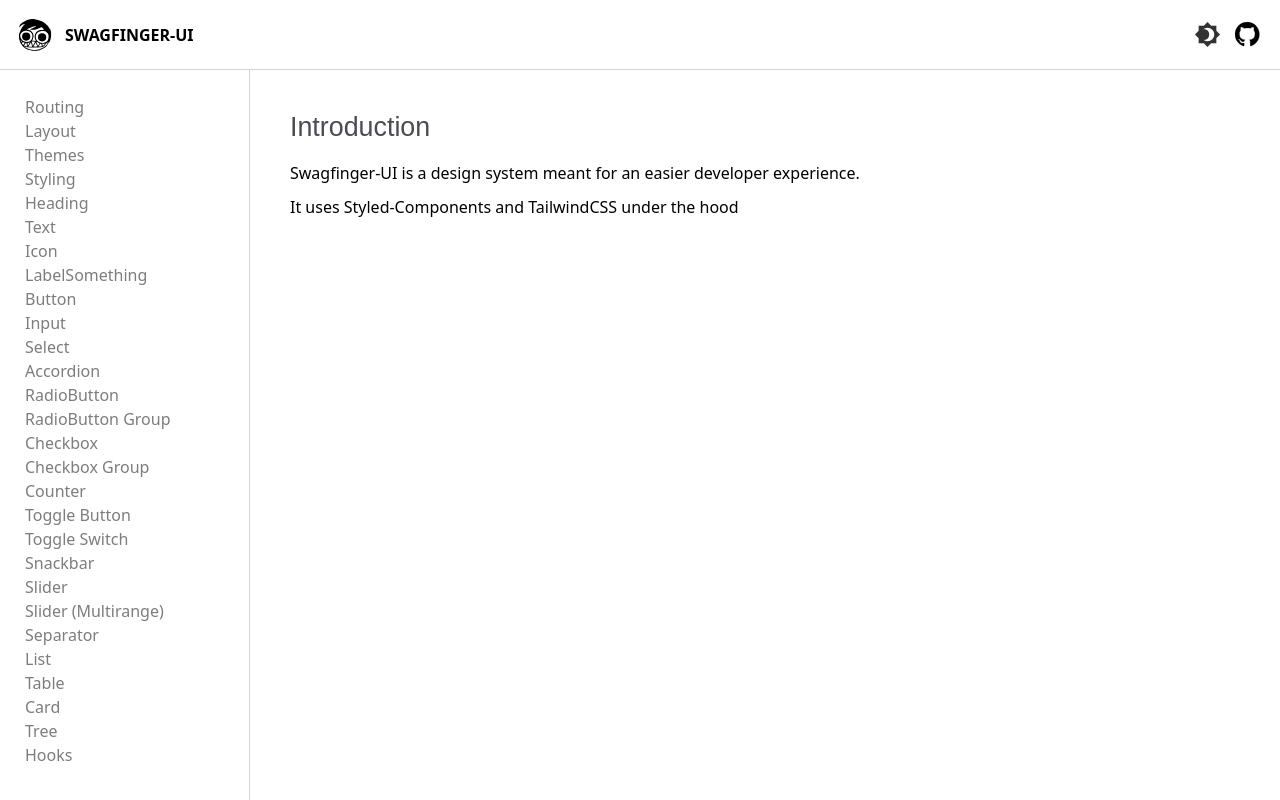
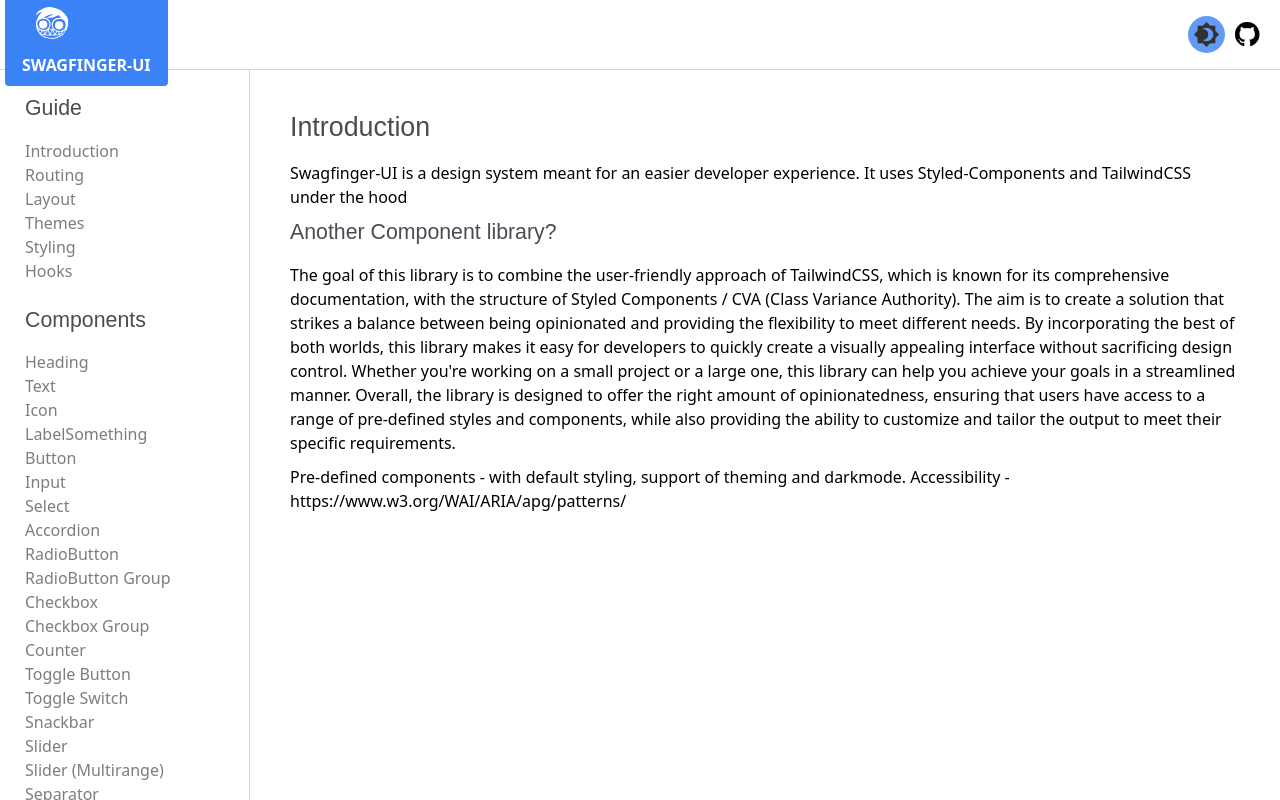
Before and after one commit to clarklindev/fightclubUI, a React (Vite) app: page / in a window 1280 px wide. Built offline with nearby package versions, Linux system fonts and the light colour scheme.

Commit message:
basic button with clsx, cva, tailwindcss, styledcomponents, typescript

```diff
--- a/package.json
+++ b/package.json
@@ -12,6 +12,7 @@
   },
   "dependencies": {
     "class-variance-authority": "^0.5.2",
+    "clsx": "^1.2.1",
     "postcss-cli": "^10.1.0",
     "react": "^18.2.0",
     "react-dom": "^18.2.0",
--- a/src/components/Button/example/index.jsx
+++ b/src/components/Button/example/index.jsx
@@ -1,21 +1,25 @@
+import React from 'react'
 
-import React from 'react';
+import ButtonContainedExample from './ButtonContainedExample'
+import ButtonOutlinedExample from './ButtonOutlinedExample'
+import ButtonTextExample from './ButtonTextExample'
+import ButtonIconExample from './ButtonIconExample'
+import ButtonWithLabelSomethingExample from './ButtonWithLabelSomethingExample'
 
-import ButtonContainedExample from './ButtonContainedExample';
-import ButtonOutlinedExample from './ButtonOutlinedExample';
-import ButtonTextExample from './ButtonTextExample';
-import ButtonIconExample from './ButtonIconExample';
-import ButtonWithLabelSomethingExample from './ButtonWithLabelSomethingExample';
+import Button from '../index'
 
-import Heading from '../../Heading';
-import Layout from '../../Layout';
+import Heading from '../../Heading'
+import Layout from '../../Layout'
 
-const ButtonExample = ()=>{
+const ButtonExample = () => {
   return (
     <>
-      <Heading variation='h4'>Button</Heading>
+      <Heading variation="h4">Button</Heading>
+      <Button tw="bg-red-500 hover:bg-red-600" intent="primary" size="medium">
+        Click me
+      </Button>
 
-      <Layout variation="block">
+      {/* <Layout variation="block">
         <Heading variation='h5'>Contained button</Heading>
         <ButtonContainedExample />
       </Layout>
@@ -38,9 +42,9 @@
       <Layout variation="block">
         <Heading variation='h5'>Button+LabelSomething button</Heading>
         <ButtonWithLabelSomethingExample />
-      </Layout>
+      </Layout> */}
     </>
-  );
+  )
 }
 
-export default ButtonExample;
+export default ButtonExample
--- a/src/components/Button/index.tsx
+++ b/src/components/Button/index.tsx
@@ -1,89 +1,72 @@
-import React from 'react';
+import styled from 'styled-components'
+import { cva } from 'class-variance-authority'
+import clsx from 'clsx'
 
-import styled from 'styled-components';
-import { ThemeType } from '../../themes/DefaultTheme';
+const button = cva(
+  ['font-semibold', 'border', 'rounded', 'focus:outline-none', 'focus:ring'],
+  {
+    variants: {
+      intent: {
+        primary: [
+          'bg-blue-500',
+          'text-white',
+          'border-transparent',
+          'hover:bg-blue-600',
+        ],
+        secondary: [
+          'bg-white',
+          'text-gray-800',
+          'border-gray-400',
+          'hover:bg-gray-100',
+        ],
+      },
+      size: {
+        small: ['text-sm', 'py-1', 'px-2'],
+        medium: ['text-base', 'py-2', 'px-4'],
+      },
+    },
+    compoundVariants: [
+      {
+        intent: 'primary',
+        size: 'medium',
+        class: 'uppercase',
+      },
+    ],
+    defaultVariants: {
+      intent: 'primary',
+      size: 'medium',
+    },
+  },
+)
 
-type Props = {
-  theme?: ThemeType;
-};
+const StyledButton = styled.button`
+  ${button}
+`
 
-const BaseButton = styled.button<Props>`
-  box-sizing: border-box;
-  display: inline-flex;
-  align-items: center;
-  justify-content: center;
-  height: auto;
-  cursor: pointer;
-
-  padding: ${({ theme }) => theme?.Button?.base?.padding};
-  border-radius: ${({ theme }) => theme?.Button?.base?.borderRadius};
-`;
-
-const ContainedButton = styled(BaseButton)<Props>`
-  background: ${({ theme }) => theme?.Button?.contained?.background};
-  color: ${({ theme }) => theme?.Button?.contained?.color};
-  border: ${({ theme }) => theme?.Button?.contained?.border};
-`;
-
-const OutlinedButton = styled(BaseButton)<Props>`
-  background: ${({ theme }) => theme?.Button?.outlined?.background};
-  color: ${({ theme }) => theme?.Button?.outlined?.color};
-  border: ${({ theme }) => theme?.Button?.outlined?.border};
-`;
-
-const TextButton = styled(BaseButton)<Props>`
-  background: none;
-  border: none;
-  padding: 0px;
-  color: ${({ theme }) => theme?.Button?.text?.color};
-`;
-
-const IconButton = styled(BaseButton)<Props>`
-  border: none;
-  color: none;
-  background: none;
-  padding: 0px;
-`;
-
-type ButtonVariation = 'contained' | 'outlined' | 'text' | 'icon';
-type ButtonVariationComponent =
-  | typeof ContainedButton
-  | typeof OutlinedButton
-  | typeof TextButton
-  | typeof IconButton;
-type LabelType = string | number | React.ReactNode;
-
-interface ButtonProps extends Omit<JSX.IntrinsicElements['button'], 'ref'> {
-  variation: ButtonVariation;
-  label?: LabelType;
-  children?: LabelType;
-  className?: string;
-  onClick?: React.MouseEventHandler<HTMLButtonElement>;
-  [key: string]: unknown;
+type ButtonProps = React.ButtonHTMLAttributes<HTMLButtonElement> & {
+  intent?: 'primary' | 'secondary'
+  size?: 'small' | 'medium'
+  tw?: string
 }
 
-const Button: React.FC<ButtonProps> = ({
-  variation = 'contained',
-  className,
-  label,
-  children,
-  onClick,
-  ...rest
-}) => {
-  const buttonMap: Record<ButtonVariation, ButtonVariationComponent> = {
-    contained: ContainedButton,
-    outlined: OutlinedButton,
-    text: TextButton,
-    icon: IconButton,
-  };
-
-  const Component = buttonMap[variation];
+const Button = ({ intent, size, className, tw, ...rest }: ButtonProps) => {
+  const classes = clsx(
+    className,
+    {
+      [button({ intent, size })]: true,
+    },
+    tw,
+  )
 
   return (
-    <Component className={className} onClick={onClick} {...rest}>
-      {label ? label : children}
-    </Component>
-  );
-};
+    <StyledButton
+      className={classes}
+      aria-label={rest['aria-label'] || 'Button'}
+      role="button"
+      tabIndex={0}
+      {...rest}
+    />
+  )
+}
 
-export default Button;
+export default Button
--- a/src/layouts/HomeLayout.jsx
+++ b/src/layouts/HomeLayout.jsx
@@ -7,6 +7,7 @@
 import Icon from '../components/Icon'
 import Button from '../components/Button'
 import ToggleDarkMode from '../components/ToggleDarkMode'
+import Heading from '../components/Heading'
 
 const HomeLayoutContainer = styled.div`
   display: grid;
@@ -141,10 +142,17 @@
       </header>
       <aside>
         <nav>
+          <Heading variation="h5">Guide</Heading>
+
+          <NavLink to="introduction">Introduction</NavLink>
           <NavLink to="routing">Routing</NavLink>
           <NavLink to="layout">Layout</NavLink>
           <NavLink to="themes">Themes</NavLink>
           <NavLink to="styling">Styling</NavLink>
+          <NavLink to="hooks">Hooks</NavLink>
+
+          <br />
+          <Heading variation="h5">Components</Heading>
           <NavLink to="heading">Heading</NavLink>
           <NavLink to="text">Text</NavLink>
           <NavLink to="icon">Icon</NavLink>
@@ -168,7 +176,6 @@
           <NavLink to="table">Table</NavLink>
           <NavLink to="card">Card</NavLink>
           <NavLink to="tree">Tree</NavLink>
-          <NavLink to="hooks">Hooks</NavLink>
         </nav>
       </aside>
       <main>
--- a/src/pages/Introduction.tsx
+++ b/src/pages/Introduction.tsx
@@ -8,9 +8,30 @@
       <Heading variation="h4">Introduction</Heading>
       <Text>
         Swagfinger-UI is a design system meant for an easier developer
-        experience.
+        experience. It uses Styled-Components and TailwindCSS under the hood
       </Text>
-      <Text>It uses Styled-Components and TailwindCSS under the hood</Text>
+
+      <Heading variation="h5">Another Component library?</Heading>
+      <Text>
+        The goal of this library is to combine the user-friendly approach of
+        TailwindCSS, which is known for its comprehensive documentation, with
+        the structure of Styled Components / CVA (Class Variance Authority). The
+        aim is to create a solution that strikes a balance between being
+        opinionated and providing the flexibility to meet different needs. By
+        incorporating the best of both worlds, this library makes it easy for
+        developers to quickly create a visually appealing interface without
+        sacrificing design control. Whether you're working on a small project or
+        a large one, this library can help you achieve your goals in a
+        streamlined manner. Overall, the library is designed to offer the right
+        amount of opinionatedness, ensuring that users have access to a range of
+        pre-defined styles and components, while also providing the ability to
+        customize and tailor the output to meet their specific requirements.
+      </Text>
+
+      <Text>
+        Pre-defined components - with default styling, support of theming and
+        darkmode. Accessibility - https://www.w3.org/WAI/ARIA/apg/patterns/
+      </Text>
     </div>
   )
 }
--- a/src/router.jsx
+++ b/src/router.jsx
@@ -45,6 +45,7 @@
   createRoutesFromElements(
     <Route path="/" element={<HomeLayout />}>
       <Route index element={<Introduction />} />
+      <Route path="introduction" element={<Introduction />} />
       <Route path="routing" element={<Routing />} />
       <Route path="themes" element={<Themes />} />
       <Route path="styling" element={<Styling />} />
```
Also changed, not shown: 1 other file (tests, documents, lock files or other folders).
